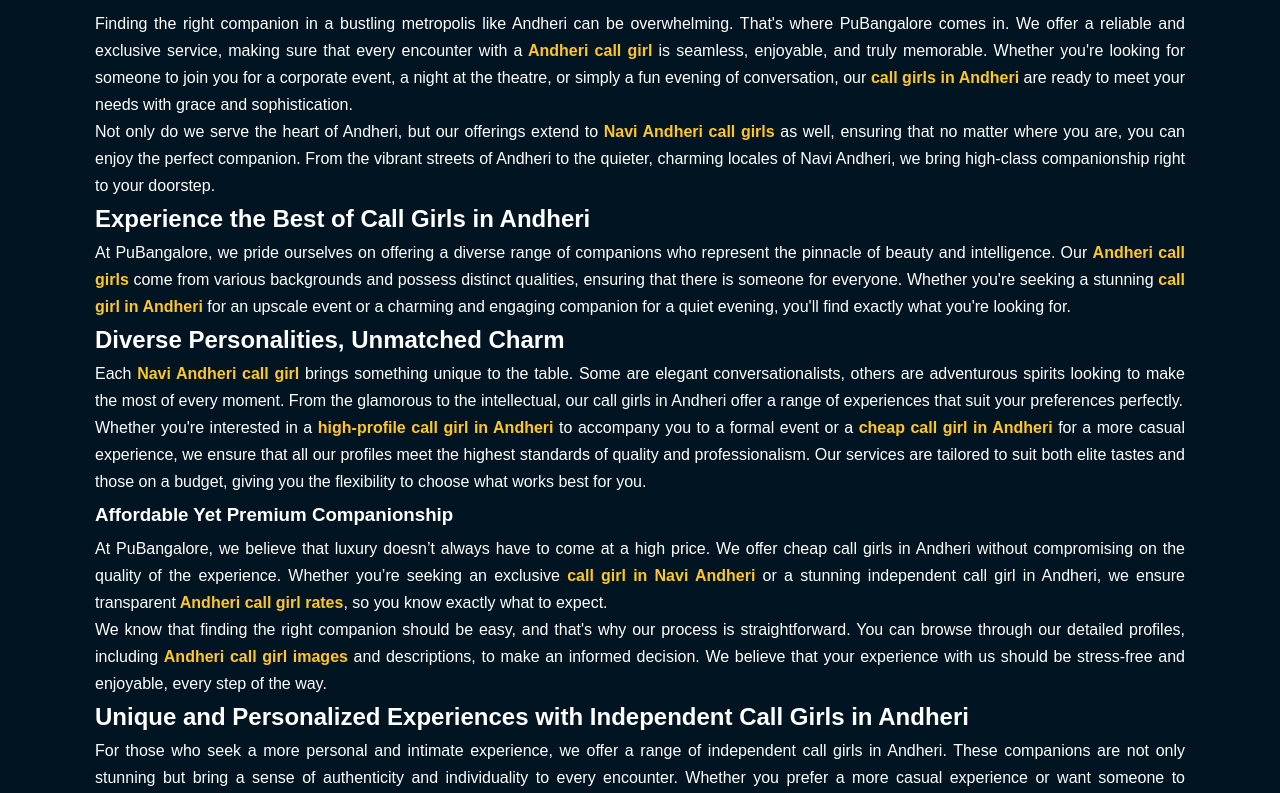
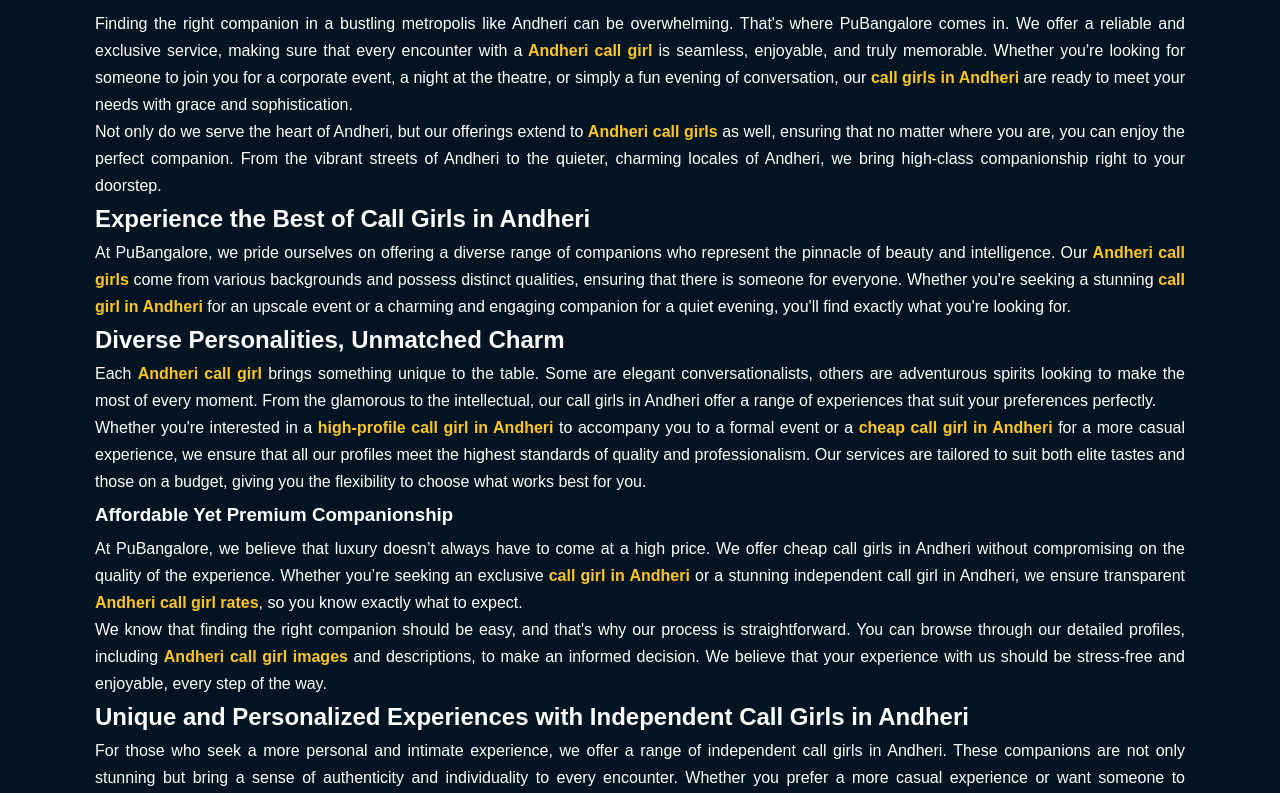
Before and after one commit to sjon01/andheri.pubangalore, a plain HTML site: page index.html in a window 1280 px wide. Shown: the part 4767-5560 px from the top of the page. Drawn offline with Linux system fonts and the light colour scheme.

Commit message:
Update index.html

```diff
--- a/index.html
+++ b/index.html
@@ -782,18 +782,18 @@
                     <h2 style="text-align:justify;">Your Trusted Guide to Andheri Call Girls</h2>
                     <p style="text-align:justify;">Finding the right companion in a bustling metropolis like Andheri can be overwhelming. That's where PuBangalore comes in. We offer a reliable and exclusive service, making sure that every encounter with a<strong><a href="#"> Andheri call girl</a></strong> is seamless, enjoyable, and truly memorable. Whether you're looking for someone to join you for a corporate event, a night at the theatre, or simply a fun evening of conversation, our <strong><a href="#">call girls in Andheri</a></strong> are ready to meet your needs with grace and sophistication.</p>
 
-                    <p style="text-align:justify;">Not only do we serve the heart of Andheri, but our offerings extend to <strong><a href="#">Navi Andheri call girls</a></strong> as well, ensuring that no matter where you are, you can enjoy the perfect companion. From the vibrant streets of Andheri to the quieter, charming locales of Navi Andheri, we bring high-class companionship right to your doorstep.</p>
+                    <p style="text-align:justify;">Not only do we serve the heart of Andheri, but our offerings extend to <strong><a href="#">Andheri call girls</a></strong> as well, ensuring that no matter where you are, you can enjoy the perfect companion. From the vibrant streets of Andheri to the quieter, charming locales of Andheri, we bring high-class companionship right to your doorstep.</p>
 
                     <h2 style="text-align:justify;">Experience the Best of Call Girls in Andheri</h2>
                     <p style="text-align:justify;">At PuBangalore, we pride ourselves on offering a diverse range of companions who represent the pinnacle of beauty and intelligence. Our <strong><a href="#">Andheri call girls </a></strong>come from various backgrounds and possess distinct qualities, ensuring that there is someone for everyone. Whether you're seeking a stunning <strong><a href="#">call girl in Andheri</a></strong> for an upscale event or a charming and engaging companion for a quiet evening, you'll find exactly what you're looking for.</p>
 
                     <h2 style="text-align:justify;">Diverse Personalities, Unmatched Charm</h2>
-                    <p style="text-align:justify;">Each <strong><a href="#">Navi Andheri call girl</a></strong> brings something unique to the table. Some are elegant conversationalists, others are adventurous spirits looking to make the most of every moment. From the glamorous to the intellectual, our call girls in Andheri offer a range of experiences that suit your preferences perfectly.</p>
+                    <p style="text-align:justify;">Each <strong><a href="#">Andheri call girl</a></strong> brings something unique to the table. Some are elegant conversationalists, others are adventurous spirits looking to make the most of every moment. From the glamorous to the intellectual, our call girls in Andheri offer a range of experiences that suit your preferences perfectly.</p>
 
                     <p style="text-align:justify;">Whether you're interested in a <strong><a href="#">high-profile call girl in Andheri</a></strong> to accompany you to a formal event or a <strong><a href="#">cheap call girl in Andheri</a></strong> for a more casual experience, we ensure that all our profiles meet the highest standards of quality and professionalism. Our services are tailored to suit both elite tastes and those on a budget, giving you the flexibility to choose what works best for you.</p>
 
                     <h3 style="text-align:justify;">Affordable Yet Premium Companionship</h3>
-                    <p style="text-align:justify;">At PuBangalore, we believe that luxury doesn’t always have to come at a high price. We offer cheap call girls in Andheri without compromising on the quality of the experience. Whether you’re seeking an exclusive <strong><a href="#">call girl in Navi Andheri</a></strong> or a stunning independent call girl in Andheri, we ensure transparent<strong><a href="#"> Andheri call girl rates</a></strong>, so you know exactly what to expect.</p>
+                    <p style="text-align:justify;">At PuBangalore, we believe that luxury doesn’t always have to come at a high price. We offer cheap call girls in Andheri without compromising on the quality of the experience. Whether you’re seeking an exclusive <strong><a href="#">call girl in Andheri</a></strong> or a stunning independent call girl in Andheri, we ensure transparent<strong><a href="#"> Andheri call girl rates</a></strong>, so you know exactly what to expect.</p>
 
                     <p style="text-align:justify;">We know that finding the right companion should be easy, and that's why our process is straightforward. You can browse through our detailed profiles, including <strong><a href="#">Andheri call girl images </a></strong>and descriptions, to make an informed decision. We believe that your experience with us should be stress-free and enjoyable, every step of the way.</p>
 
@@ -804,7 +804,7 @@
                     <p style="text-align:justify;">We also offer call girl escorts in Andheri who are skilled in providing engaging conversations, companionship, and an unforgettable time. Whether you need a stylish companion for a <strong><a href="#">Andheri central call girl</a></strong> experience or seeking someone to share a quieter evening in the city, our call girls in Andheri can make your visit truly special.</p>
 
                     <h2 style="text-align:justify;">Exploring the Vibrant World of Andheri Call Girl Areas</h2>
-                    <p style="text-align:justify;">Andheri is a sprawling, dynamic city, and each part of it offers something unique. Whether you’re in the <strong><a href="#">Andheri call girl area</a></strong> for business or leisure, you can trust that our companions are well-versed in navigating the city's most vibrant corners. From the upscale neighbourhoods of South Andheri to the burgeoning spots in Navi Andheri, our companions are ready to explore the city with you.</p>
+                    <p style="text-align:justify;">Andheri is a sprawling, dynamic city, and each part of it offers something unique. Whether you’re in the <strong><a href="#">Andheri call girl area</a></strong> for business or leisure, you can trust that our companions are well-versed in navigating the city's most vibrant corners. From the upscale neighbourhoods of South Andheri to the burgeoning spots in Andheri, our companions are ready to explore the city with you.</p>
                     <p style="text-align:justify;">If you're looking for something particularly exciting, consider a <strong><a href="#">Independent call girl in Andheri</a></strong> to add an international flair to your experience. Our Independent beauties bring a unique charm that is both exotic and captivating, making them a popular choice for those seeking something extraordinary.</p>
 
                     <h2 style="text-align:justify;">The Luxury of Andheri Call Girl with Photo Profiles</h2>
@@ -813,14 +813,14 @@
                     <p style="text-align:justify;">Our independent call girl in Andheri with photo profiles gives you an authentic preview of what to expect, while our Andheri call girl with photo options allows you to make a more informed choice about who you'd like to spend time with. Whether you're interested in a Andheri independent call girl for an upscale event or a more casual companion for an evening of relaxation, our photo profiles make it easy to find the perfect match.</p>
 
                     <h2 style="text-align:justify;">Seamless Connections with Andheri Call Girl Contact Options</h2>
-                    <p style="text-align:justify;">At PuBangalore, connecting with a <strong><a href="#">call girl in Navi Andheri </a></strong>or anywhere in the city is simple. Our Andheri call girl contact options ensure that you can quickly get in touch with your chosen companion, whether it’s through our secure booking system or direct messaging. We value your time and aim to make the entire process as seamless as possible.</p>
+                    <p style="text-align:justify;">At PuBangalore, connecting with a <strong><a href="#">call girl in Andheri </a></strong>or anywhere in the city is simple. Our Andheri call girl contact options ensure that you can quickly get in touch with your chosen companion, whether it’s through our secure booking system or direct messaging. We value your time and aim to make the entire process as seamless as possible.</p>
 
                     <p style="text-align:justify;">Whether you're looking for a call girl new Andheri or one from a well-established Andheri call girls com area, our services are designed to meet your exact needs. Our team is always available to assist you in making the perfect choice, ensuring a stress-free experience from start to finish.</p>
 
                     <h3 style="text-align:justify;">Discover the Best of Call Girls Andheri</h3>
                     <p style="text-align:justify;">Andheri is a city that never sleeps, and with the right companion, you can make the most of every moment. Whether you're exploring the city’s rich cultural offerings, enjoying the vibrant nightlife, or simply looking for someone to share an intimate evening with, our Andheri call girls are here to provide an experience like no other.</p>
 
-                    <p style="text-align:justify;">For those looking for a truly exclusive experience, our <strong><a href="#">high-profile call girls in Andheri </a></strong>offer sophisticated companionship for the elite. If you prefer something more personal, our <strong><a href="#">independent call girl in Navi Andheri</a></strong> options bring a touch of individuality to your encounter. With such a wide variety of choices, you're sure to find the perfect match for your desires.</p>
+                    <p style="text-align:justify;">For those looking for a truly exclusive experience, our <strong><a href="#">high-profile call girls in Andheri </a></strong>offer sophisticated companionship for the elite. If you prefer something more personal, our <strong><a href="#">independent call girl in Andheri</a></strong> options bring a touch of individuality to your encounter. With such a wide variety of choices, you're sure to find the perfect match for your desires.</p>
 
                      <h3 style="text-align:justify;">Enjoy the Best Call Girl in Andheri for an Unforgettable Experience</h3>
                      <p style="text-align:justify;">Andheri, the city of dreams, offers an endless variety of experiences. But if you're seeking something extra special, nothing beats spending time with a call girl in Andheri who matches your desires. Whether you're looking for a sophisticated evening out or a more intimate and relaxed encounter, our <strong><a href="#">call girls available in Andheri</a></strong> are here to elevate your experience to new heights.</p>
```
